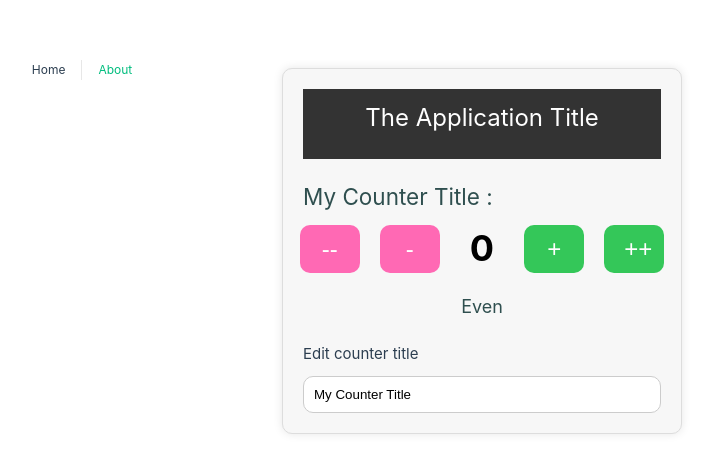
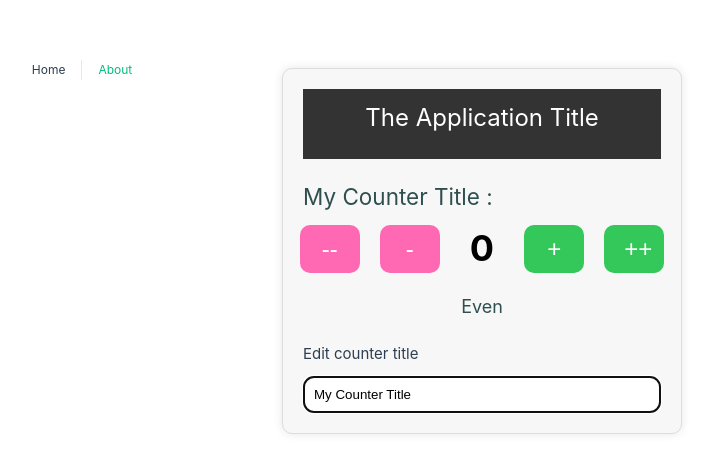
Before and after one commit to danish981/vue-composition-api-basics-danny, a Vue app: page / in a window 1280 px wide. Shown: the part 149-622 px from the top of the page, without its empty margins (358-1071 px from the left). Built offline with nearby package versions, Linux system fonts and the light colour scheme.

Commit message:
Custom directives, create a custom directive and tested it

```diff
--- a/src/views/HomeView.vue
+++ b/src/views/HomeView.vue
@@ -18,7 +18,7 @@
 
     <section class="title-edit">
       <label for="">Edit counter title</label>
-      <input type="text" v-model="dataCount.title" />
+      <input type="text" v-model="dataCount.title" v-autofocus/>
     </section>
   </div>
 </template>
@@ -54,6 +54,15 @@ const increaseCounter = (amount) => {
 const decreaseCounter = (amount) => {
   dataCount.count -= amount;
 };
+
+
+const vAutofocus = {
+  mounted : (el) => {
+    el.focus()
+  }
+}
+
+
 </script>
 
 <style scoped>
```
Also changed, not shown: 1 other file (tests, documents, lock files or other folders).
